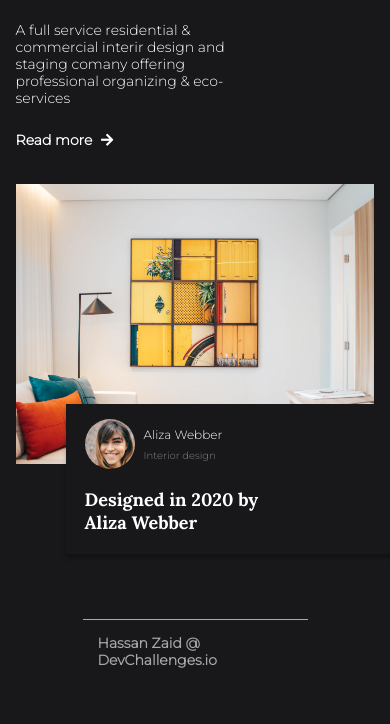
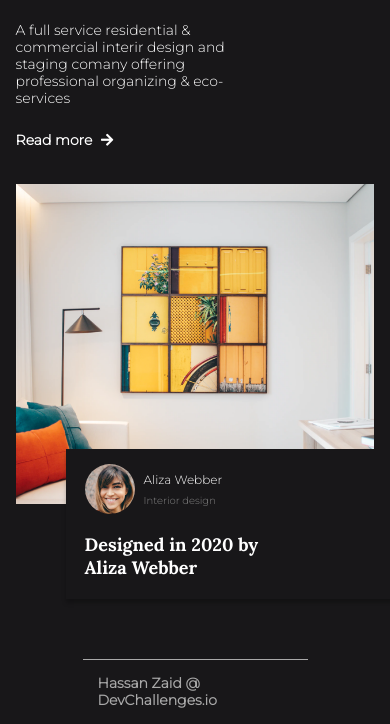
Before and after one commit to Hassanzaid-bit/Interior-Consultant, a plain HTML site: page index.html in a window 390 px wide. Shown: the part 147-871 px from the top of the page. Before the commit the page ends 844 px from the top, so only its background shows below. Drawn offline with nearby package versions, Linux system fonts and the light colour scheme.

Commit message:
Changed height of content image

```diff
--- a/style.css
+++ b/style.css
@@ -91,7 +91,7 @@ body{
     }
 
     .content-image {
-        height: 280px;
+        height: 320px;
         background: url('/photo1.png');
         background-size: cover;
         background-position: center;
@@ -105,7 +105,7 @@ body{
         width: 380px;
         box-shadow: 0px 4px 4px rgba(0, 0, 0, 0.25);
         position: absolute;
-        top: 220px;
+        top: 265px;
         left: 50px;
     }
 
```
